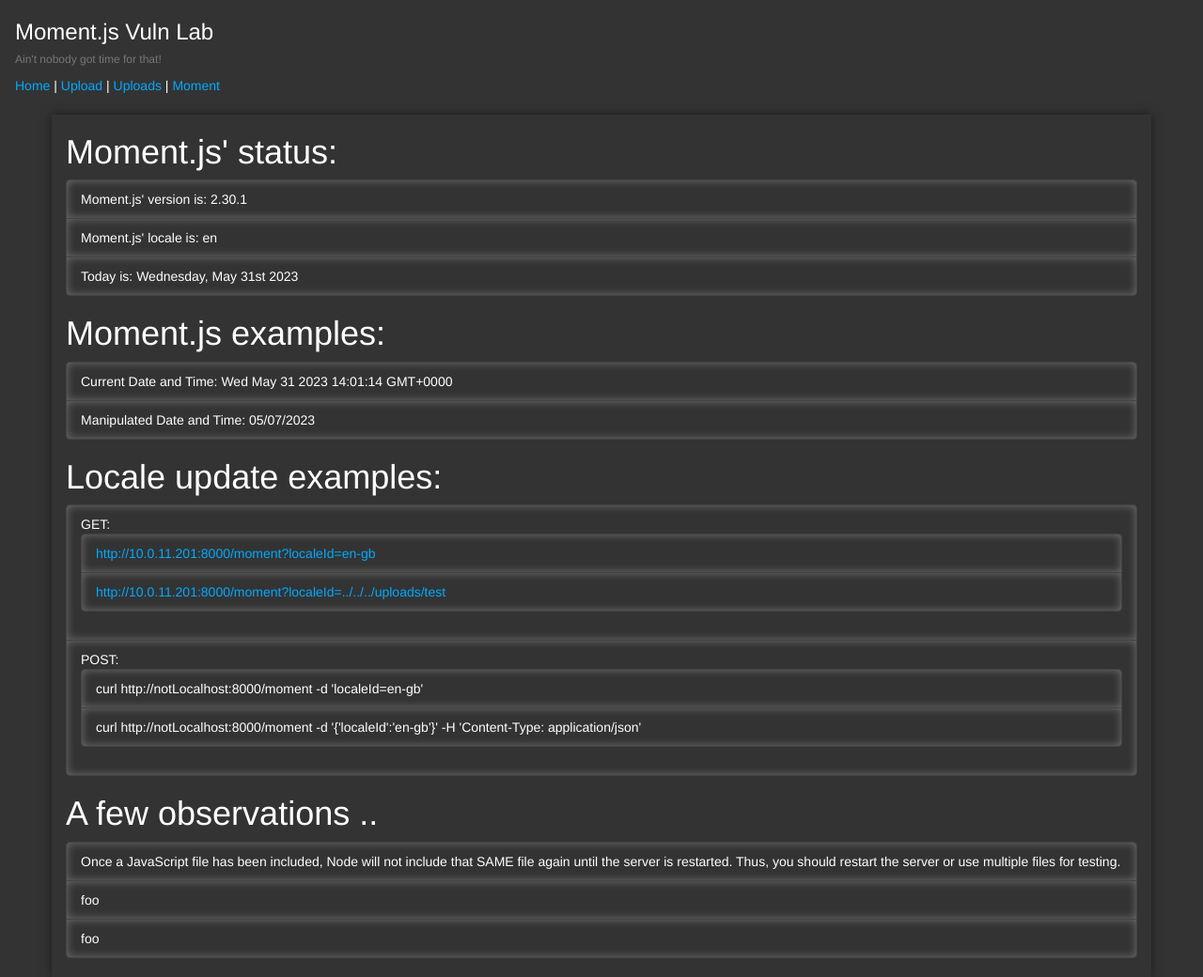
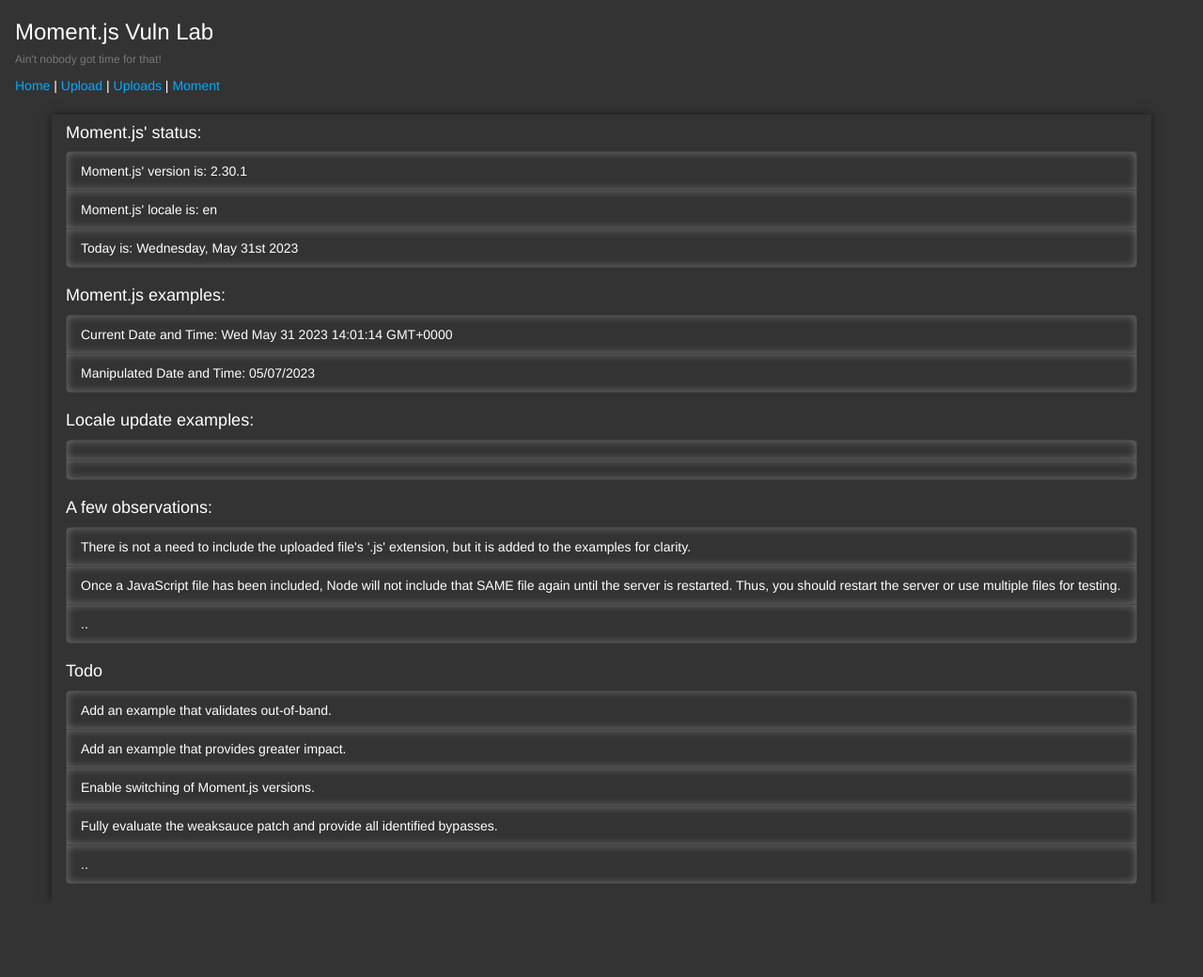
Before and after one commit to pS3ud0RAnD0m/momentjs, a website: page assets/html/moment.html in a window 1280 px wide. Shown: the whole page at 94% size. After the commit the page ends 961 px from the top, so only its background shows below. Drawn offline with nearby package versions, Linux system fonts and the light colour scheme; no server answers.

Commit message:
Dynamically generate examples and add todo list

```diff
--- a/app.js
+++ b/app.js
@@ -26,6 +26,12 @@
 app.use('/uploads', express.static(path.join(__dirname, 'uploads')));
 
 // Routes
+app.route('/getserverip')
+    .get((req, res) => {
+        const serverIPs = getServerIPs();
+        res.json({ serverIP: serverIPs[0] });
+    });
+
 app.route('/home')
     .get((req, res) => {
         res.sendFile(path.join(__dirname, 'assets/html/home.html'));
--- a/assets/html/moment.html
+++ b/assets/html/moment.html
@@ -25,40 +25,41 @@
 <div class="container mt-4">
   <div class="card mt-3">
     <div class="card-body">
-      <h1 class="card-title">Moment.js' status:</h1>
+      <h4 class="card-title">Moment.js' status:</h4>
       <ul class="list-group list-group-flush">
         <li class="list-group-item">Moment.js' version is: <span id="momentVersion"></span></li>
         <li class="list-group-item">Moment.js' locale is: <span id="momentLocale"></span></li>
         <li class="list-group-item">Today is: <span id="date"></span></li>
       </ul>
 
-      <h1 class="card-title">Moment.js examples:</h1>
+      <h4 class="card-title">Moment.js examples:</h4>
       <ul class="list-group list-group-flush">
         <li class="list-group-item" id="currentDateTime"></li>
         <li class="list-group-item" id="manipulatedDateTime"></li>
       </ul>
 
-      <h1 class="card-title">Locale update examples:</h1>
+      <h4 class="card-title">Locale update examples:</h4>
       <ul class="list-group list-group-flush">
-        <li class="list-group-item">GET:
-          <ul class="list-group">
-            <li class="list-group-item"><a href="http://10.0.11.201:8000/moment?localeId=en-gb">http://10.0.11.201:8000/moment?localeId=en-gb</a></li>
-            <li class="list-group-item"><a href="http://10.0.11.201:8000/moment?localeId=../../../uploads/test">http://10.0.11.201:8000/moment?localeId=../../../uploads/test</a></li>
-          </ul>
-        </li>
-        <li class="list-group-item">POST:
-          <ul class="list-group">
-            <li class="list-group-item">curl http://notLocalhost:8000/moment -d 'localeId=en-gb'</li>
-            <li class="list-group-item">curl http://notLocalhost:8000/moment -d '{'localeId':'en-gb'}' -H 'Content-Type: application/json'</li>
-          </ul>
-        </li>
+        <ul class="list-group">
+          <li class="list-group-item"><a id="getLink1" href="#"></a></li>
+          <li class="list-group-item"><a id="getLink2" href="#"></a></li>
+        </ul>
       </ul>
 
-      <h1 class="card-title">A few observations ..</h1>
+      <h4 class="card-title">A few observations:</h4>
       <ul class="list-group list-group-flush">
+        <li class="list-group-item">There is not a need to include the uploaded file's '.js' extension, but it is added to the examples for clarity.</li>
         <li class="list-group-item">Once a JavaScript file has been included, Node will not include that SAME file again until the server is restarted. Thus, you should restart the server or use multiple files for testing.</li>
-        <li class="list-group-item">foo</li>
-        <li class="list-group-item">foo</li>
+        <li class="list-group-item">..</li>
+      </ul>
+
+      <h4 class="card-title">Todo</h4>
+      <ul class="list-group list-group-flush">
+        <li class="list-group-item">Add an example that validates out-of-band.</li>
+        <li class="list-group-item">Add an example that provides greater impact.</li>
+        <li class="list-group-item">Enable switching of Moment.js versions.</li>
+        <li class="list-group-item">Fully evaluate the weaksauce patch and provide all identified bypasses.</li>
+        <li class="list-group-item">..</li>
       </ul>
     </div>
   </div>
@@ -73,6 +74,18 @@
 
   const manipulatedDateTime = now.add(7, 'days').subtract(1, 'months').calendar();
   document.getElementById('manipulatedDateTime').textContent = `Manipulated Date and Time: ${manipulatedDateTime}`;
+  fetch('/getServerIp')
+          .then(response => response.json())
+          .then(data => {
+            const serverIP = data.serverIP;
+            const port = 8000;
+            document.getElementById('getLink1').href = `http://${serverIP}:${port}/moment?localeId=en-gb`;
+            document.getElementById('getLink1').innerText = `http://${serverIP}:${port}/moment?localeId=en-gb`;
+
+            document.getElementById('getLink2').href = `http://${serverIP}:${port}/moment?localeId=../../../uploads/test`;
+            document.getElementById('getLink2').innerText = `http://${serverIP}:${port}/moment?localeId=../../../uploads/test`;
+          })
+          .catch(error => console.error('Error:', error));
 </script>
 
 <script src="/assets/js/jquery.min.js"></script>
```
